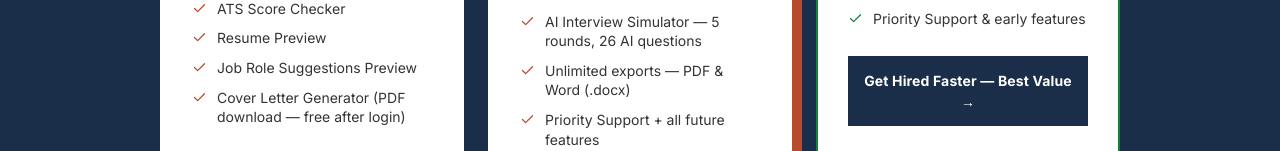
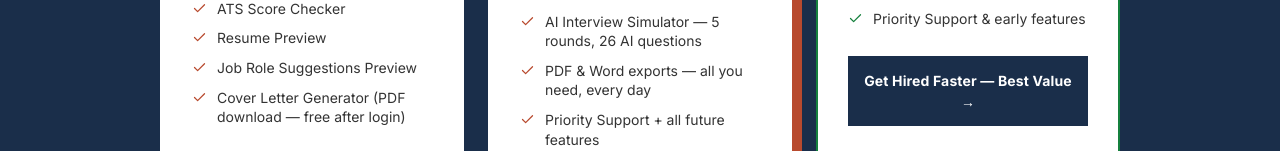
Before and after one commit to Pavankalyan-13-p/resume-builder, a React (Vite) app: page / in a window 1280 px wide. Shown: the part 6309-6460 px from the top of the page. Built offline with nearby package versions, Linux system fonts and the light colour scheme; no server answers; a web font is replaced by a local one.

Commit message:
fix: update Pro export copy — remove 'unlimited' claim

```diff
--- a/src/components/HomePage.jsx
+++ b/src/components/HomePage.jsx
@@ -660,7 +660,7 @@ export default function HomePage({ user, onSignIn, onSignUp, onLogout, onStart,
                   "AI Resume Summary Generator",
                   "Personalized Job Matches",
                   "AI Interview Simulator — 5 rounds, 26 AI questions",
-                  "Unlimited exports — PDF & Word (.docx)",
+                  "PDF & Word exports — all you need, every day",
                   "Priority Support + all future features",
                 ].map(f => (
                   <li key={f} style={{ display: "flex", alignItems: "flex-start", gap: "10px", fontSize: "0.875rem", color: "#333", lineHeight: 1.4 }}>
```
